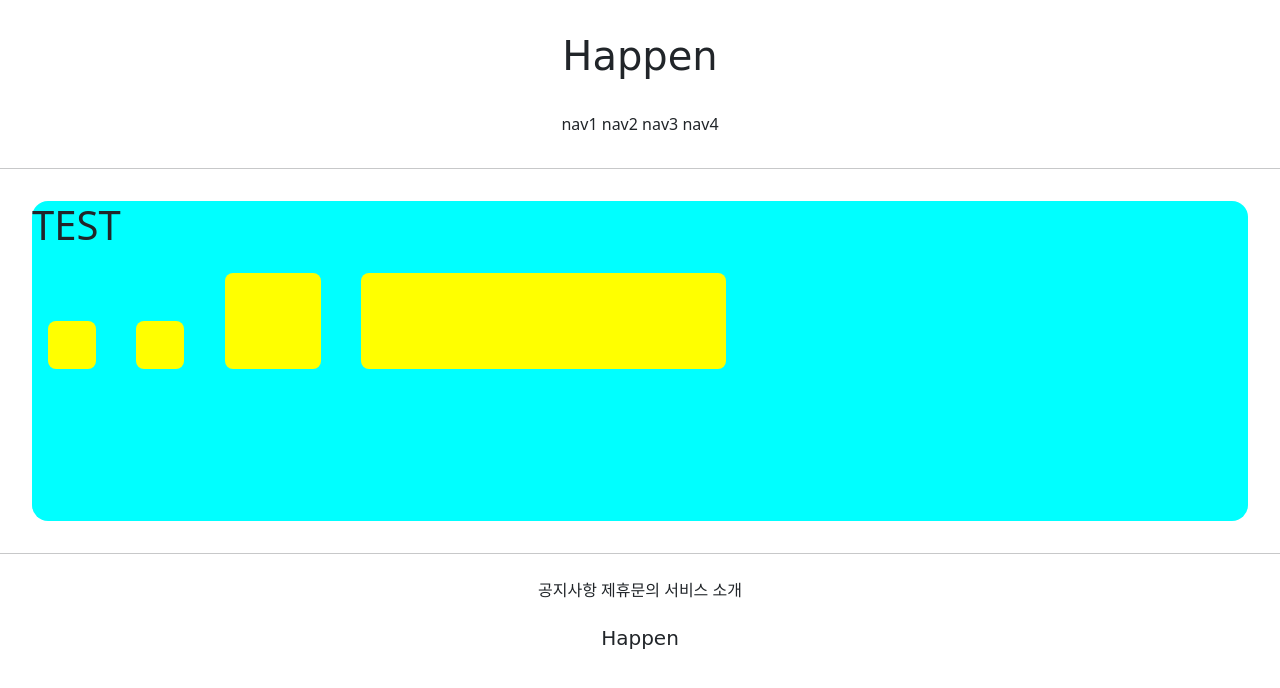
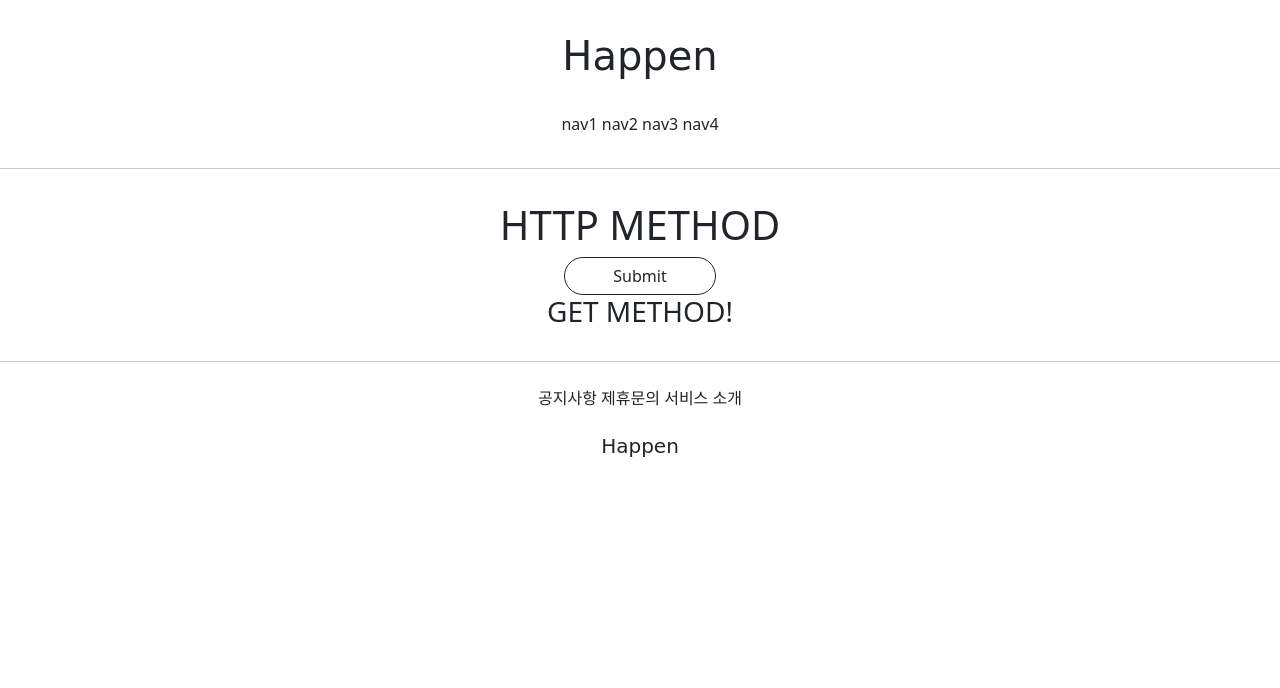
Before and after one commit to tkekdzhd/gis_0702_2, a Django app: page /accounts/hello_world/ in a window 1280 px wide. Shown: the top 688 px of the page. Run offline with Django 3.2, Linux system fonts and the light colour scheme; parts of the project's set-up code (start-up, migrations or seed data) failed here and were passed over.

Commit message:
0709 commit 3

```diff
--- a/accountapp/templates/accountapp/hello_world.html
+++ b/accountapp/templates/accountapp/hello_world.html
@@ -1,23 +1,16 @@
 {% extends 'base.html' %}
 
 {% block content %}
+    {#  em은 부모의 폰트 크기에 따라 바뀜  #}
+    <div style="margin: 2rem; text-align: center">
+        <h1>HTTP METHOD</h1>
+        <form action="/accounts/hello_world/" method="POST">
+            {% csrf_token %}
+            <input class="btn btn-outline-dark rounded-pill px-5" type="submit">
 
-    <style>
-        .test{
-            background-color: yellow;
-            margin: 1rem;
-            width: 48px;
-            height: 48px;
-            border-radius: .5rem;
-            display: inline-block;
-        }
-    </style>
-    {#  em은 부모의 폰트 크기에 따라 바뀜  #}
-    <div style="height: 20rem; background-color: aqua; margin: 2rem; border-radius: 1rem; font-size: 2rem">
-        <h1>TEST</h1>
-        <div class="test" style="width: 48px; height: 48px;"></div>
-        <div class="test" style="width: 3rem; height: 3rem;"></div>
-        <div class="test" style="width: 3em; height: 3em;"></div>
-        <div class="test" style="width: 30%; height: 30%;"></div>
+        </form>
+
+        {#단순변수출력#}
+        <h3>{{ text }}</h3>
     </div>
 {% endblock %}
--- a/accountapp/views.py
+++ b/accountapp/views.py
@@ -4,4 +4,7 @@ from django.shortcuts import render
 # Create your views here.
 
 def hello_world(request):
-    return render(request, 'accountapp/hello_world.html')
+    if request.method == 'POST':
+        return render(request, 'accountapp/hello_world.html', context={'text': 'POST METHOD!'})
+    else:
+        return render(request, 'accountapp/hello_world.html', context={'text': 'GET METHOD!'})
```
